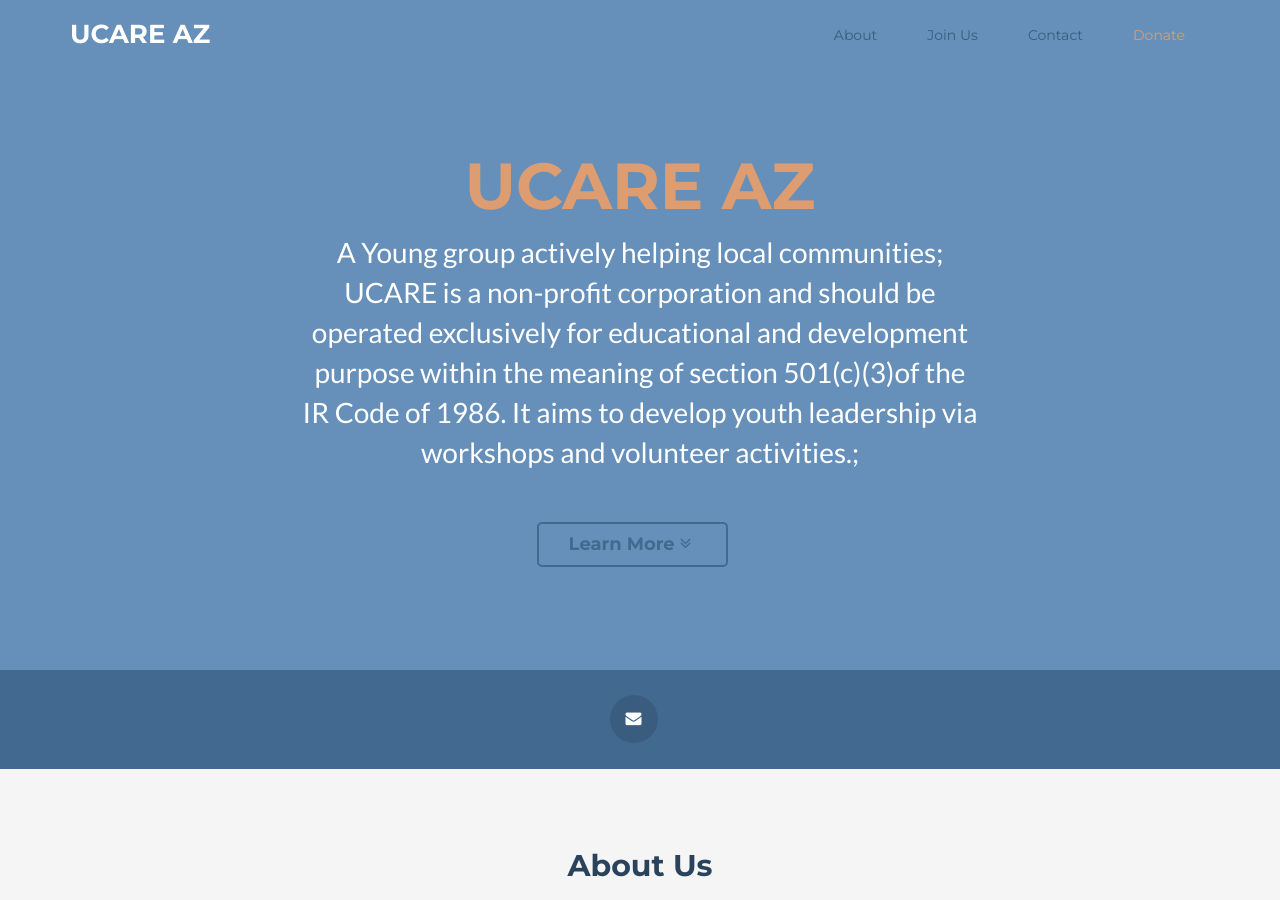
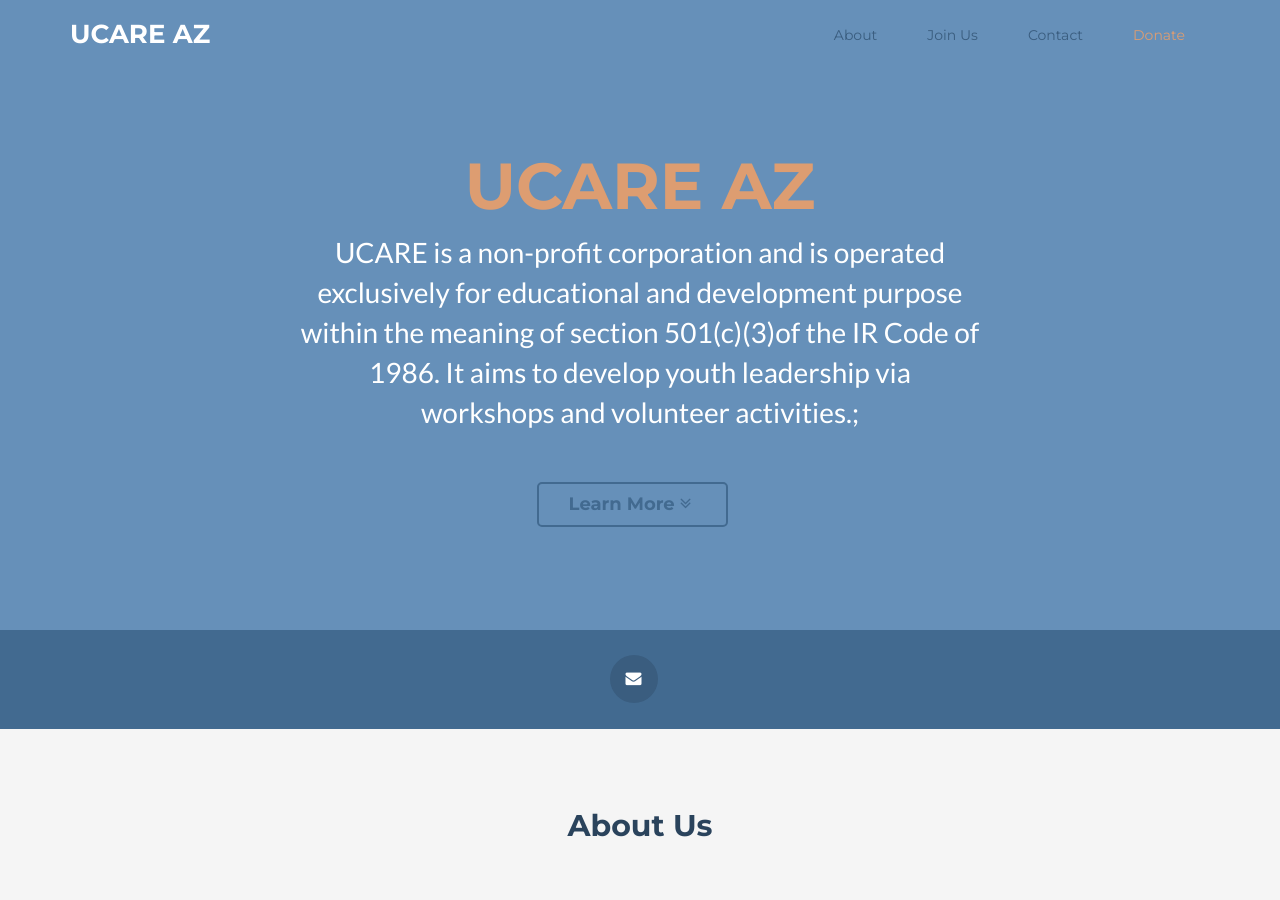
Before and after one commit to ucareaz/ucareaz.github.io, a Jekyll site: the page built from index.html, in a window 1280 px wide and 900 px high. Built offline with Jekyll 4.4.1, drawn with Linux system fonts in a browser that asks for light colours; nearby versions of some CDN libraries; comment, search, counter and statistics services are not loaded; some of the changed text lies outside the part shown.

Commit message:
Update _config.yml

```diff
--- a/_config.yml
+++ b/_config.yml
@@ -6,22 +6,21 @@
 #REQUIRED
 org_name: UCARE AZ
 org_summary: > # Enter your summary on the next line. Be sure to indent by two spaces.
-  A Young group actively  helping local communities;
-  UCARE is a non-profit corporation and should be operated exclusively for educational and development purpose within the meaning of section 501(c)(3)of the IR Code of 1986. It aims to develop youth leadership via workshops and volunteer activities.;
+  UCARE is a non-profit corporation and is operated exclusively for educational and development purpose within the meaning of section 501(c)(3)of the IR Code of 1986. It aims to develop youth leadership via workshops and volunteer activities.;
 org_full_description: > # Enter your description on the next line. Be sure to indent by two spaces.
   Our nonprofit organization is dedicated to empowering individuals and groups to actively engage in meaningful service within their local communities. We focus on creating lasting impact through compassionate outreach to underserved populations, including senior citizens in care homes, Native Tribes, families facing hunger, and children with limited access to educational resources such as books. By fostering collaboration, inclusivity, and volunteer-driven initiatives, we strive to build stronger, more connected communities. Our programs are designed to meet immediate needs while promoting long-term support and awareness, ensuring that no voice is unheard and no need goes unmet. Together, we believe in the power of people helping people—one community at a time.
 
 #OPTIONAL
 #Non US-address support coming soon
-org_general_email_inbox: ally99.xu@gmail.com
-org_street_address: 1771 W maplewood Pl #Please include suite number on the line below
+org_general_email_inbox: ucarearizona@gmail.com
+org_street_address: W maplewood Pl #Please include suite number on the line below
 org_address_suite:
 org_city: Chandler
 org_state: AZ
 org_zip: > # Enter zip on next line. Be sure to indent by two spaces.
   85286
 org_phone: > # Enter phone on next line. Be sure to indent by two spaces.
-  (480) 818-5676
+  (480) 6036722
 
 #SOCIAL MEDIA
 org_twitter_username: ucareaz
```
